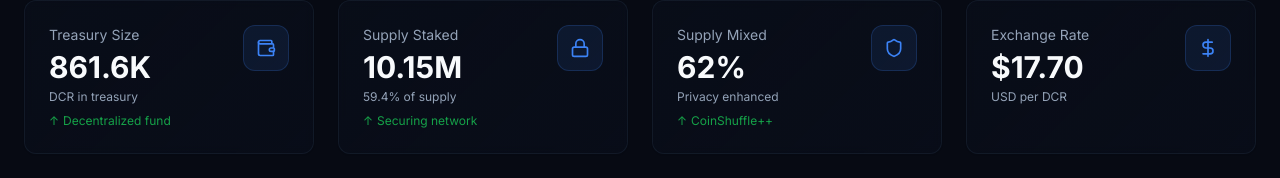
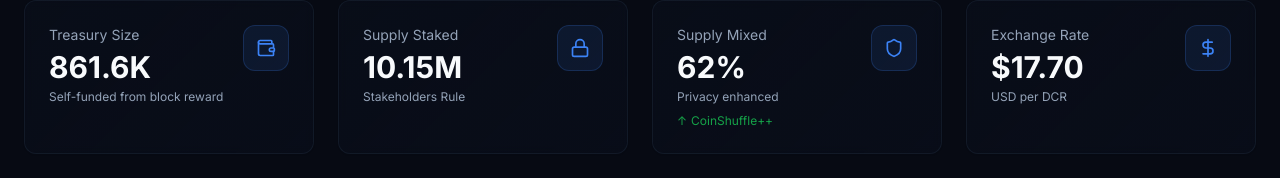
Before and after one commit to exitus1/umbrel-decred-dash, a React (Vite) app: page / in a window 1280 px wide. Shown: the part 436-614 px from the top of the page. Built offline with nearby package versions, Linux system fonts and the light colour scheme; no server answers; the HTML template or start-up script is replaced by a standard one.

Commit message:
Fix treasury and staked supply text

```diff
--- a/src/pages/Index.tsx
+++ b/src/pages/Index.tsx
@@ -153,16 +153,14 @@ const Index = () => {
           <MetricCard
             title="Treasury Size"
             value={treasurySize}
-            subtitle="DCR in treasury"
+            subtitle="Self-funded from block reward"
             icon={Wallet}
-            trend={{ value: "Decentralized fund", isPositive: true }}
           />
           <MetricCard
             title="Supply Staked"
             value={stakedSupply}
-            subtitle={`${stakedPercent}% of supply`}
+            subtitle="Stakeholders Rule"
             icon={Lock}
-            trend={{ value: "Securing network", isPositive: true }}
           />
           <MetricCard
             title="Supply Mixed"
```
